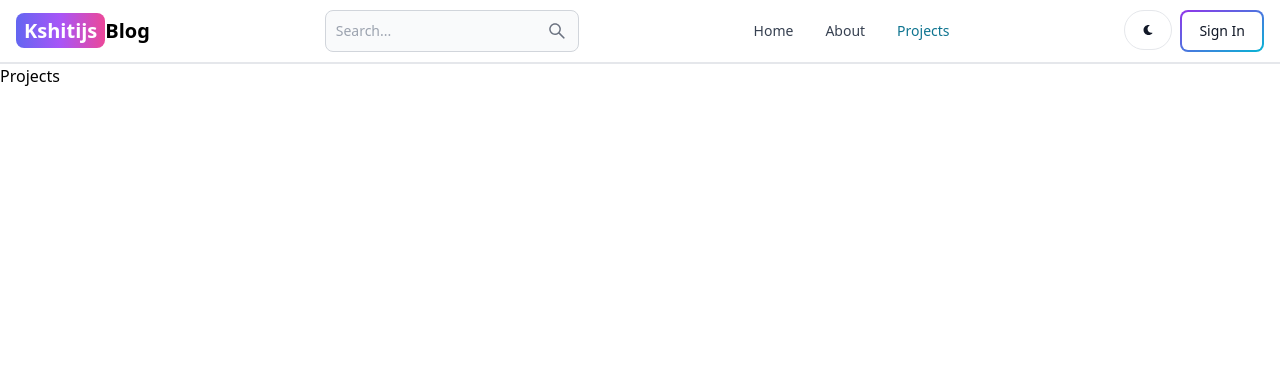
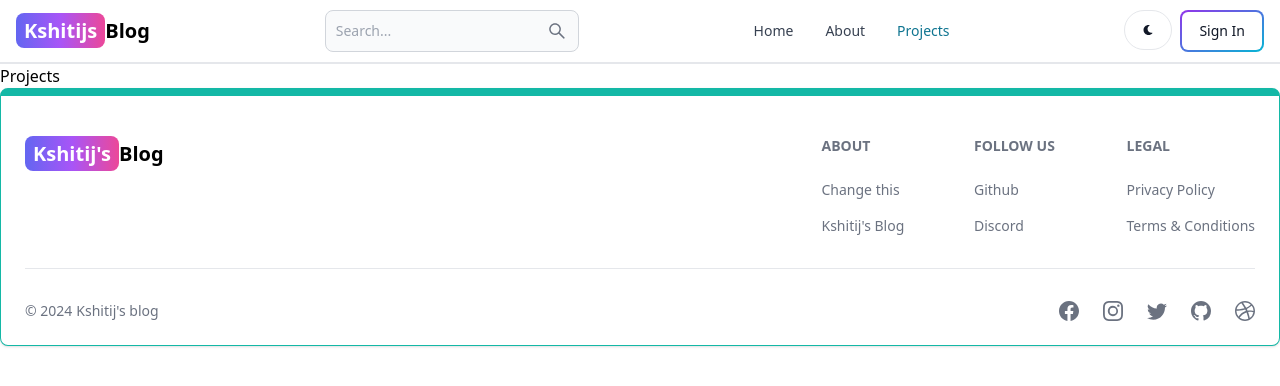
Before and after one commit to kchat3103/mern-blog, a React (Vite) app in the folder client/: page /projects in a window 1280 px wide. Shown: the top 386 px of the page. Built offline with nearby package versions, Linux system fonts and the light colour scheme.

Commit message:
create and add footer component

```diff
--- a/client/src/App.jsx
+++ b/client/src/App.jsx
@@ -6,6 +6,7 @@
 import DashBoard from "./pages/DashBoard"
 import Projects from "./pages/Projects"
 import Header from "./components/Header"
+import Footer from "./components/Footer"
 
 export default function App() {
   return (
@@ -19,6 +20,7 @@
         <Route path="/dashboard" element={<DashBoard/>} />
         <Route path="/projects" element={<Projects/>} />
       </Routes>
+      <Footer />
 
     </BrowserRouter>
   )
--- /dev/null
+++ b/client/src/components/Footer.jsx
@@ -0,0 +1,81 @@
+import { Footer } from 'flowbite-react';
+import { Link } from 'react-router-dom';
+import { BsFacebook, BsInstagram, BsTwitter, BsGithub, BsDribbble } from 'react-icons/bs';
+export default function FooterCom() {
+  return (
+    <Footer container className='border border-t-8 border-teal-500'>
+      <div className='w-full max-w-7xl mx-auto'>
+        <div className='grid w-full justify-between sm:flex md:grid-cols-1'>
+          <div className='mt-5'>
+            <Link
+              to='/'
+              className='self-center whitespace-nowrap text-lg sm:text-xl font-semibold dark:text-white'
+            >
+              <span className='px-2 py-1 bg-gradient-to-r from-indigo-500 via-purple-500 to-pink-500 rounded-lg text-white'>
+                Kshitij&apos;s
+              </span>
+              Blog
+            </Link>
+          </div>
+          <div className='grid grid-cols-2 gap-8 mt-4 sm:grid-cols-3 sm:gap-6'>
+            <div>
+              <Footer.Title title='About' />
+              <Footer.LinkGroup col>
+                <Footer.Link
+                  href='https://www.100jsprojects.com'
+                  target='_blank'
+                  rel='noopener noreferrer'
+                >
+                  Change this
+                </Footer.Link>
+                <Footer.Link
+                  href='/about'
+                  target='_blank'
+                  rel='noopener noreferrer'
+                >
+                  Kshitij&apos;s Blog
+                </Footer.Link>
+              </Footer.LinkGroup>
+            </div>
+            <div>
+              <Footer.Title title='Follow us' />
+              <Footer.LinkGroup col>
+                <Footer.Link
+                  href='https://www.github.com/kchat3103'
+                  target='_blank'
+                  rel='noopener noreferrer'
+                >
+                  Github
+                </Footer.Link>
+                <Footer.Link href='#'>Discord</Footer.Link>
+              </Footer.LinkGroup>
+            </div>
+            <div>
+              <Footer.Title title='Legal' />
+              <Footer.LinkGroup col>
+                <Footer.Link href='#'>Privacy Policy</Footer.Link>
+                <Footer.Link href='#'>Terms &amp; Conditions</Footer.Link>
+              </Footer.LinkGroup>
+            </div>
+          </div>
+        </div>
+        <Footer.Divider />
+        <div className='w-full sm:flex sm:items-center sm:justify-between'>
+          <Footer.Copyright
+            href='#'
+            by="Kshitij's blog"
+            year={new Date().getFullYear()}
+          />
+          <div className="flex gap-6 sm:mt-0 mt-4 sm:justify-center">
+            <Footer.Icon href='#' icon={BsFacebook}/>
+            <Footer.Icon href='#' icon={BsInstagram}/>
+            <Footer.Icon href='#' icon={BsTwitter}/>
+            <Footer.Icon href='https://github.com/kchat3103' icon={BsGithub}/>
+            <Footer.Icon href='#' icon={BsDribbble}/>
+
+          </div>
+        </div>
+      </div>
+    </Footer>
+  );
+}
```
